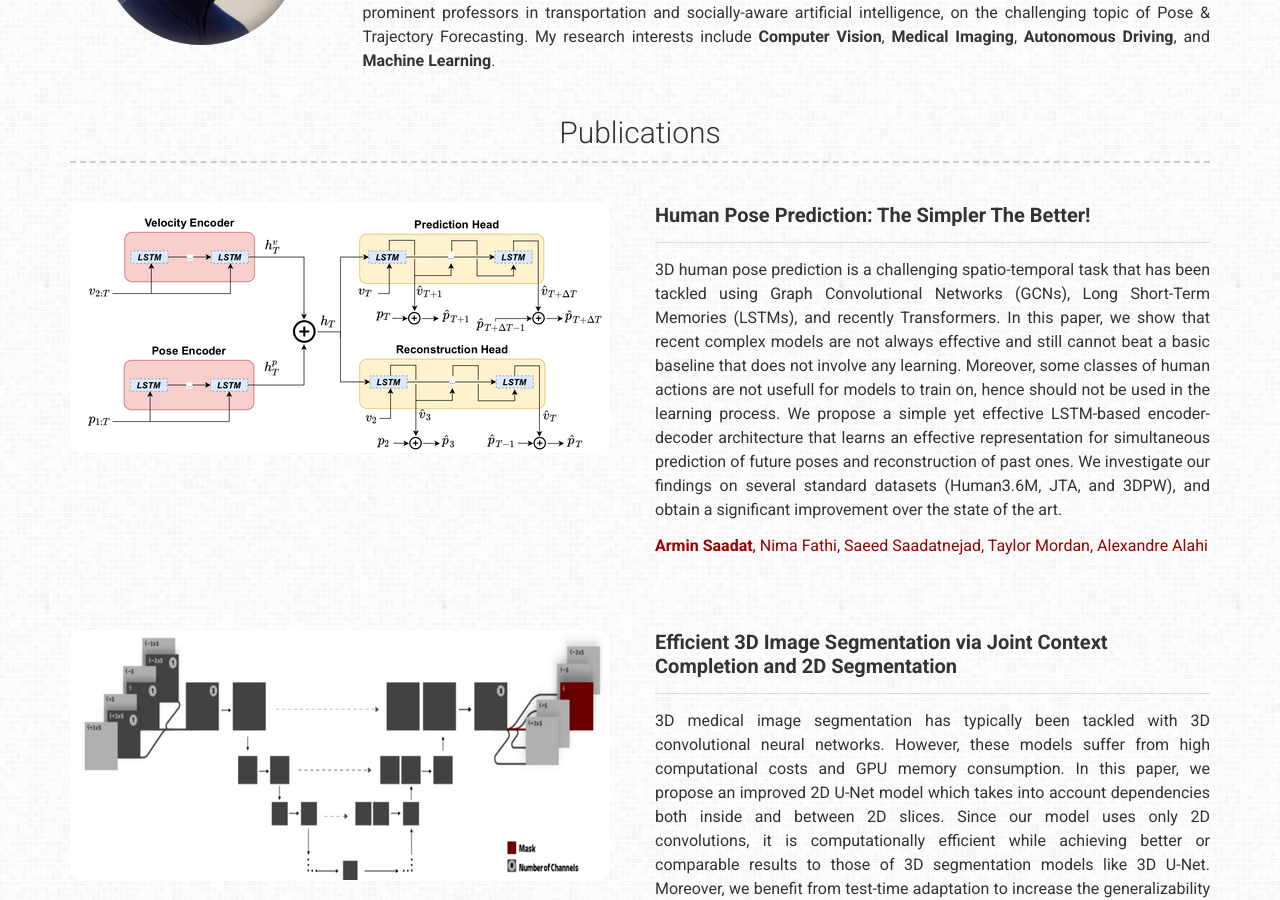
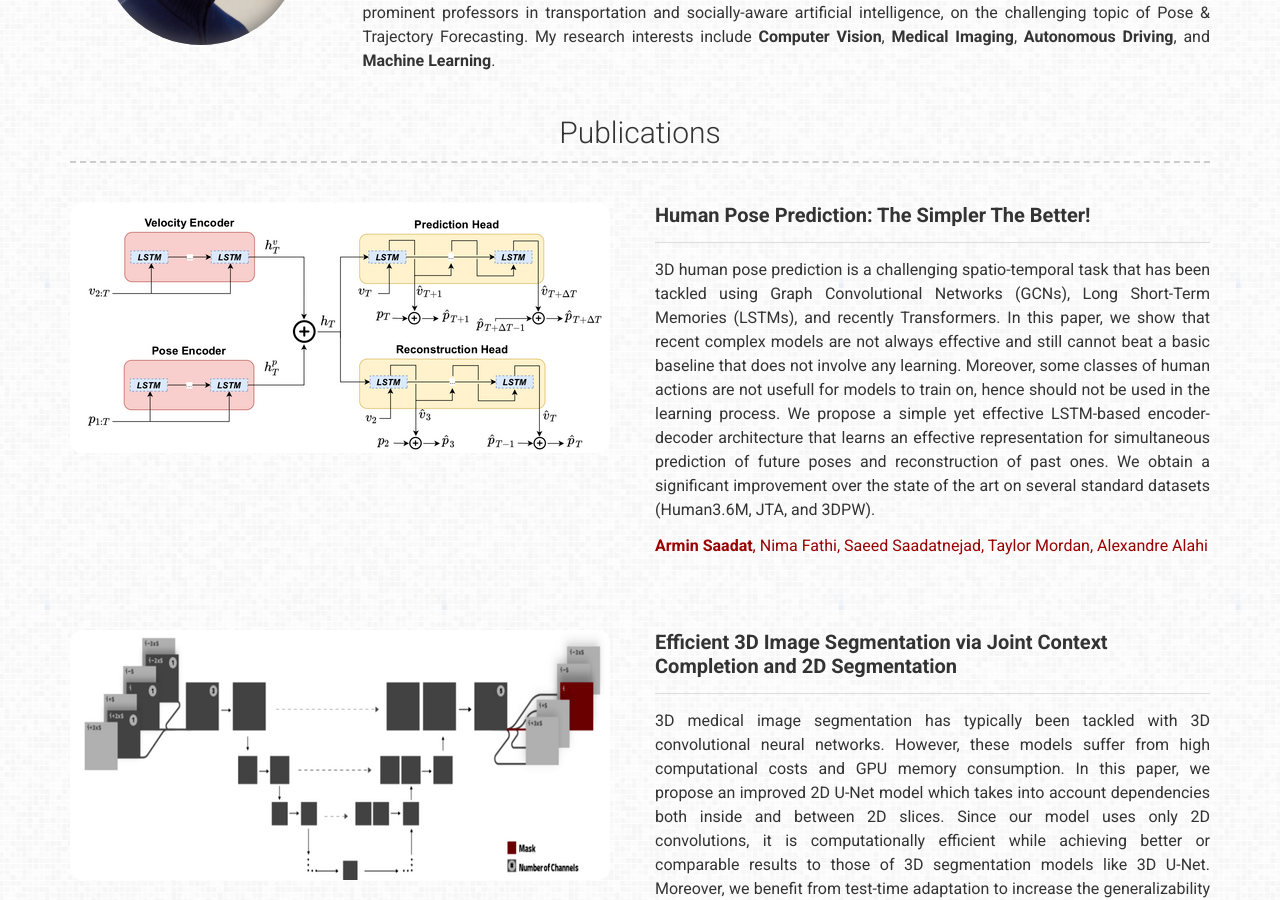
Before and after one commit to Armin-Saadat/Armin-Saadat.github.io, a Jekyll site: the page built from index.md, in a window 1280 px wide and 900 px high, scrolled down 444 px. Built offline with Jekyll 4.4.1, drawn with Linux system fonts in a browser that asks for light colours; a style sheet for code colours, icons or effects is not loaded.

Commit message:
update CV

```diff
--- a/_data/publications.yml
+++ b/_data/publications.yml
@@ -8,7 +8,7 @@
     In this paper, we show that recent complex models are not always effective and still cannot beat a basic baseline that does not involve any learning.
     Moreover, some classes of human actions are not usefull for models to train on, hence should not be used in the learning process.
     We propose a simple yet effective LSTM-based encoder-decoder architecture that learns an effective representation for simultaneous prediction of future poses and reconstruction of past ones.
-    We investigate our findings on several standard datasets (Human3.6M, JTA, and 3DPW), and obtain a significant improvement over the state of the art.
+    We obtain a significant improvement over the state of the art on several standard datasets (Human3.6M, JTA, and 3DPW).
 
 
     <span style="color:#900"> **Armin Saadat**, Nima Fathi, Saeed Saadatnejad, Taylor Mordan, Alexandre Alahi</span>
```
